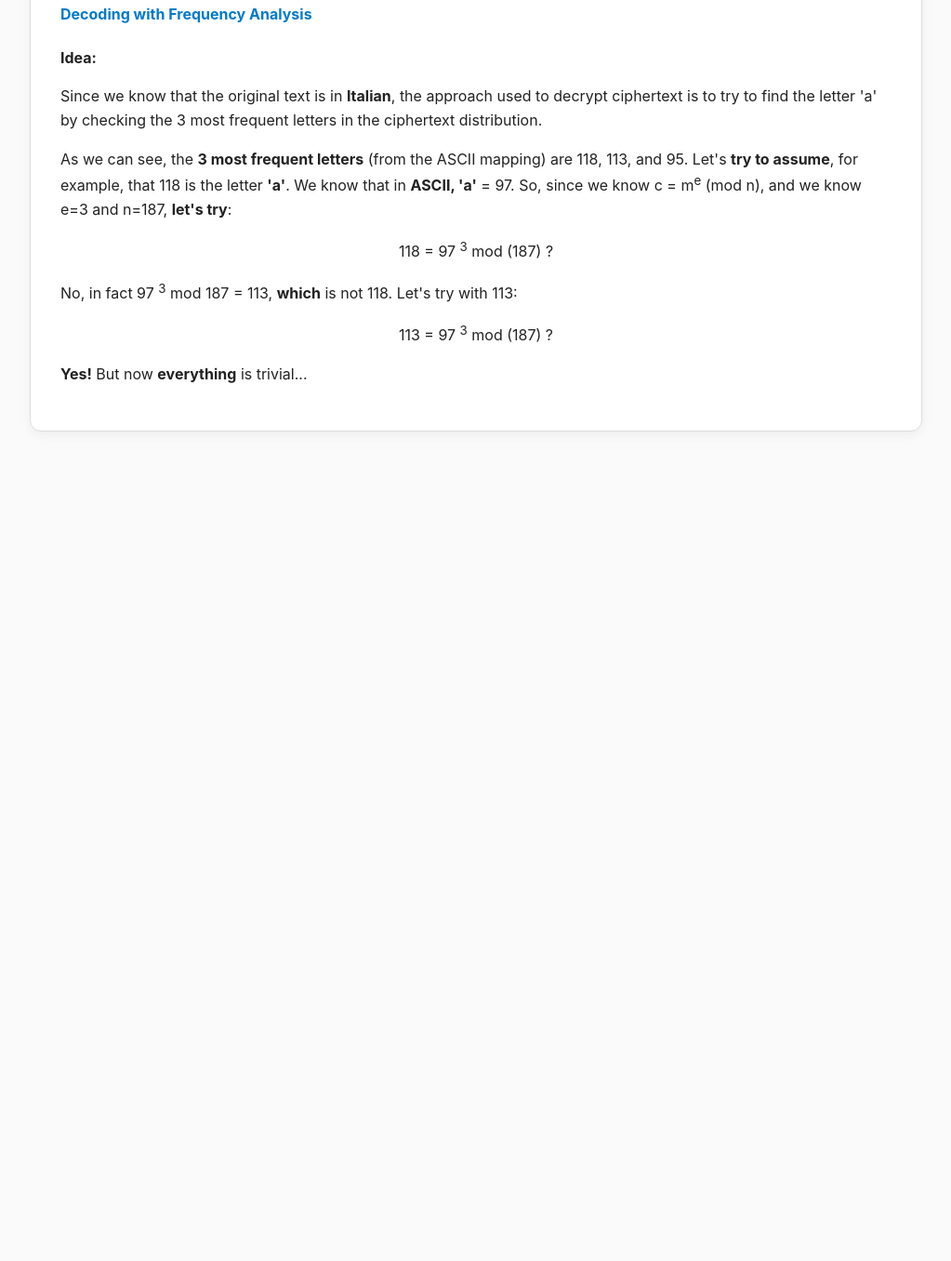
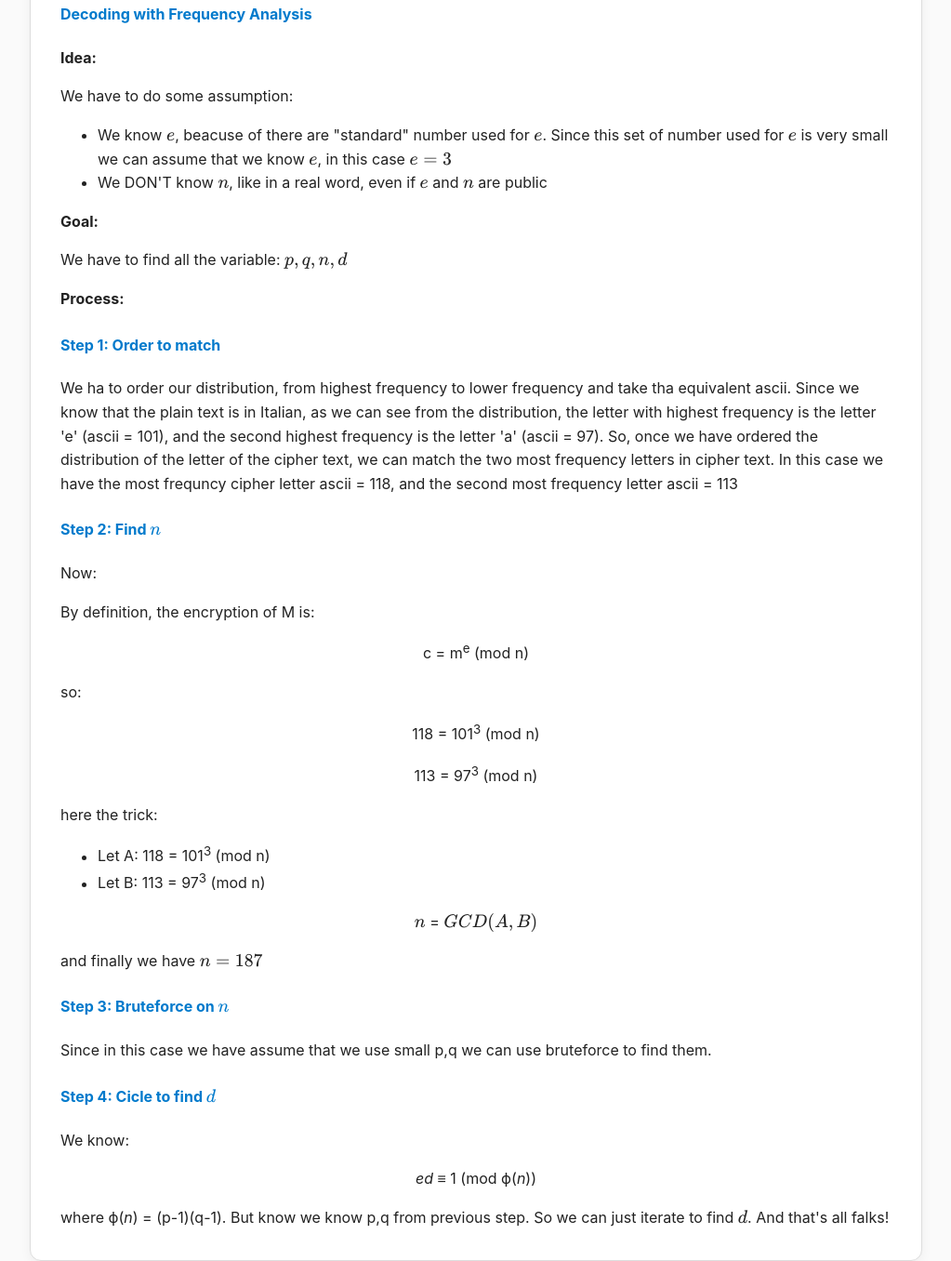
Before and after one commit to CHR1S7IAN/Statistics, a plain HTML site: page homeworks/hw3/index.html in a window 1280 px wide. Shown: the part 5881-7237 px from the top of the page at 93% size, without its empty margins (128-1151 px from the left). Before the commit the page ends 6393 px from the top, so only its background shows below. Drawn offline with nearby package versions, Linux system fonts and the light colour scheme.

Commit message:
update hw3 with rsa process

```diff
--- a/homeworks/hw3/index.html
+++ b/homeworks/hw3/index.html
@@ -9,6 +9,7 @@
     <link rel="stylesheet" href="style.css">
 
     <script src="https://cdn.jsdelivr.net/npm/chart.js"></script>
+    <script src="https://cdn.jsdelivr.net/npm/mathjax@3/es5/tex-mml-chtml.js" id="MathJax-script" async></script>
     <script src="main.js"></script>
 
     <title>Homework 3</title>
@@ -412,20 +413,72 @@
                 <h4>Decoding with Frequency Analysis</h4>
                 <strong>Idea:</strong>
                 <p>
-                    Since we know that the original text is in <strong>Italian</strong>, the approach used to decrypt ciphertext is to try to find the letter 'a' by checking the 3 most frequent letters in the ciphertext distribution.
+                    We have to do some assumption:
+                    <ul>
+                        <li>We know \(e\), beacuse of there are "standard" number used for \(e\). Since this set of number used for \(e\) is very small we can assume that we know \(e\), in this case \(e = 3\)</li>
+                        <li>
+                            We DON'T know \(n\), like in a real word, even if \(e\) and \(n\) are public
+                        </li>
+                    </ul>
                 </p>
 
-                <p>As we can see, the <strong>3 most frequent letters</strong> (from the ASCII mapping) are 118, 113, and 95. Let's <strong>try to assume</strong>, for example, that 118 is the letter <strong>'a'</strong>. We know that in <strong>ASCII, 'a'</strong> = 97. So, since we know c = m<sup>e</sup> (mod n), and we know e=3 and n=187, <strong>let's try</strong>:</p>
-
-                <p style="text-align: center;">
-                    118 = 97 <sup>3</sup> mod (187) ?
+                <strong>Goal:</strong>
+                <p>
+                    We have to find all the variable: \(p, q, n, d\)
                 </p>
 
-                <p>No, in fact 97 <sup>3</sup> mod 187 = 113, <strong>which</strong> is not 118. Let's try with 113:</p>
-                <p style="text-align: center;">
-                    113 = 97 <sup>3</sup> mod (187) ?
+                <strong>Process:</strong>
+
+                <h4>Step 1: Order to match</h4>
+                <p>
+                    We ha to order our distribution, from highest frequency to lower frequency and take tha equivalent ascii. Since we know that the plain text is in Italian, as we can see from the distribution, the letter with highest frequency is the letter 'e' (ascii = 101), and the second highest frequency is the letter 'a' (ascii = 97). So, once we have ordered the distribution of the letter of the cipher text, we can match the two most frequency letters in cipher text. In this case we have the most frequncy cipher letter ascii = 118, and the second most frequency letter ascii = 113
                 </p>
-                <p><strong>Yes!</strong> But now <strong>everything</strong> is trivial...</p>
+
+
+                <h4>Step 2: Find \(n\)</h4>
+                <p>
+                    Now:
+                    <p>
+                        By definition, the encryption of M is:
+                        <p style="text-align: center;">
+                            c = m<sup>e</sup> (mod n)
+                        </p>
+                    </p>
+                    so:
+                    <p>
+                        <p style="text-align: center;">
+                            118 = 101<sup>3</sup> (mod n)
+                        </p>
+                        <p style="text-align: center;">
+                            113 = 97<sup>3</sup> (mod n)
+                        </p>
+                    </p>
+                    here the trick:
+                    <ul>
+                        <li>
+                            Let A: 118 = 101<sup>3</sup> (mod n)
+                        </li>
+                        <li>
+                            Let B: 113 = 97<sup>3</sup> (mod n)
+                        </li>
+                    </ul>
+                    <p style="text-align: center;">
+                        \(n\) = \(GCD(A,B)\)
+                    </p>
+                    and finally we have \(n = 187\)
+                </p>
+
+                <h4>Step 3: Bruteforce on \(n\)</h4>
+                <p>
+                    Since in this case we have assume that we use small p,q we can use bruteforce to find them.
+                </p>
+
+                <h4>Step 4: Cicle to find \(d\)</h4>
+                We know:
+                <p style="text-align: center;"><i>ed</i> &equiv; 1 (mod &varphi;(<i>n</i>))</p>
+
+                where &varphi;(<i>n</i>) = (p-1)(q-1). But know we know p,q from previous step. So we can just iterate to find \(d\). And that's all falks!
+
             </div>
 
 
```
